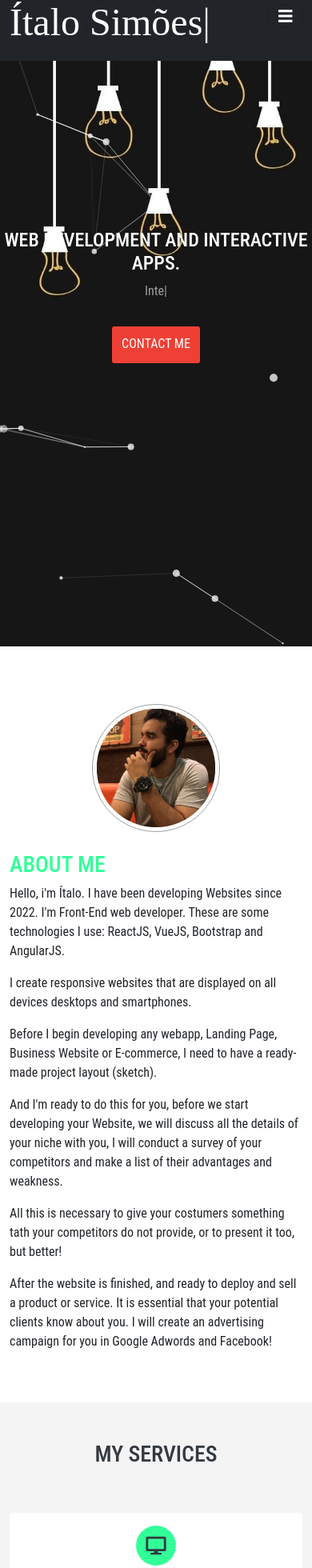
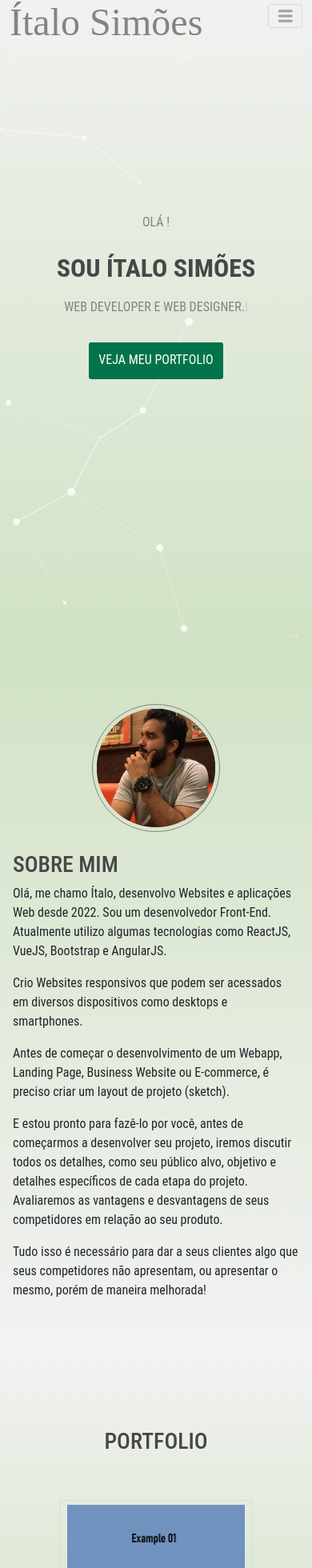
Before and after one commit to itsimoes/portfolio, a React (Create React App) app: page / in a window 390 px wide. Shown: the part 36-1996 px from the top of the page at 80% size. Built offline with nearby package versions, Linux system fonts and the light colour scheme.

Commit message:
update fevereiro!

```diff
--- a/src/App.css
+++ b/src/App.css
@@ -39,14 +39,19 @@
 
 @import url('https://fonts.googleapis.com/css2?family=Comforter+Brush&family=Roboto+Condensed:wght@300&display=swap');
 
+
 :root {
   --primary-white: #ffffff;
-  --primary-grey: #A0A0A0;
-  --primary-light-grey: #f4f4f4;
+  --primary-grey: #818581;
+  --primary-light-grey: #dddddd;
   --primary-black: rgba(255, 255, 255, 0);
   --primary-transparent-black: rgba(0, 0, 0, 0.8);
-  --primary-dark: rgb(52, 58, 64);
-  --primary-green: #33FF99;
+  --primary-dark: rgb(71, 71, 71);
+  --primary-green:#D1E2C4;
+  /* --primary-green:#51A68E; */
+  /* --primary-light-green: #EBEBE8; */
+  --primary-light-green: #F2F2F2;
+  --primary-dark-green: #02734A;
   --primary-red: #ef4035;
   --primary-hover-red: #ff0000;
 }
@@ -57,6 +62,10 @@ body {
 
 
 /************************* MENU LINKS *************************/
+
+.navbar {
+  backdrop-filter: blur(0.5rem);
+}
 
 nav {
   z-index: 2;
@@ -73,7 +82,7 @@ nav ul li {
 }
 
 .navbar-nav > li > a {
-  color: var(--primary-white) !important;
+  color: var(--primary-grey) !important;
   margin-right: 0.75rem;
   margin-left: 0.75rem;
   border-top: 0.1875rem solid var(--primary-black);
@@ -88,21 +97,47 @@ nav ul li {
 /* active link color */
 
 .navbar-nav > li > a.active, .navbar-nav > li > a:focus {
-  border-top: 0.1875rem solid var(--primary-green);
+  border-top: 0.1875rem solid var(--primary-dark-green);
 }
 
 .navbar-nav > li > a:hover {
-  border-top: 0.1875rem solid var(--primary-green);
+  border-top: 0.1875rem solid var(--primary-grey);
+}
+
+/*------------- MEDIA ----------------*/
+
+@media(max-width: 991px) {
+  .navbar-nav > li > a {
+    text-align: center;
+  }
+
+  .navbar-nav > li > a.active, .navbar-nav > li > a:focus {
+    background: var(--primary-dark-green);
+    text-align: center;
+    color: var(--primary-light-green) !important;
+  }
+
+  .navbar-nav > li > a:hover {
+    color: var(--primary-light-green) !important;
+    background: var(--primary-dark-green);
+    border-top: 0.1875rem solid var(--primary-dark-green);
+    text-align: center;
+  }
 }
 
 /*************************** HEADER ***************************/
 
 .header-wraper {
   position: relative;
-  background: url(img/background.jpg) no-repeat;
+  background-image: linear-gradient( var(--primary-light-green), var(--primary-green));
   background-size: cover;
-  background-position: right; /* 'center' is prefered */
+  background-position: center; /* 'center' is prefered */
   height: 100vh;
+}
+
+.header-text {
+  text-transform: uppercase;
+  color: var(--primary-grey);
 }
 
 .main-info {
@@ -120,15 +155,18 @@ nav ul li {
 }
 
 .main-info h1 {
-  color: var(--primary-white);
+  color: var(--primary-dark);
   text-transform: uppercase;
+  font-size: 4rem;
+  padding: 10px;
+  font-weight: bold;
 }
 
-/*************************** @MEDIA PROPERTIES ***************************/
+/*------------- MEDIA ----------------*/
 
 @media(max-width: 768px) {
   .main-info h1 {
-    font-size: 1.5rem !important;
+    font-size: 2rem !important;
   }
 }
 
@@ -141,7 +179,7 @@ nav ul li {
 
 .typed-logo {
   font-size: 3rem;
-  color: var(--primary-white);
+  color: var(--primary-grey);
   font-family: 'Comforter Brush', cursive;
   position: relative;
   top: 20px;
@@ -156,12 +194,13 @@ nav ul li {
   color: var(--primary-white);
   margin: 2rem;
   text-decoration: none;
-  background-color: var(--primary-red);
+  background-color: var(--primary-dark-green);
 }
 
 .btn-main-offer:hover {
+
   text-decoration: none;
-  background-color: var(--primary-hover-red);
+  background-color: var(--primary-grey);
   color: var(--primary-white);
 }
 
@@ -189,6 +228,11 @@ nav ul li {
   /* until here 8*/
 }
 
+#about {
+  background-image: linear-gradient(var(--primary-green), var(--primary-light-green));
+  padding: 15rem;
+}
+
 .profile-img {
   width: 16rem;
   border-radius: 50%;
@@ -198,12 +242,18 @@ nav ul li {
 
 
 .about-heading {
-  color: var(--primary-green);
+  color: var(--primary-dark);
   text-transform: uppercase;
 }
+
+/*------------- MEDIA ----------------*/
+
 @media(max-width: 468px) {
   .profile-img {
     width: 10rem;
+  }
+  #about {
+    padding: 1rem;
   }
 
 }
@@ -213,7 +263,7 @@ nav ul li {
 .services {
   text-align: center;
   padding-bottom: 2rem;
-  background: var(--primary-light-grey);
+  background-image: linear-gradient( var(--primary-green), var(--primary-light-green));
 }
 
 .services h1 {
@@ -223,7 +273,7 @@ nav ul li {
 .services .circle {
   position: relative;
   margin: 0.375rem auto;
-  background: var(--primary-green);
+  background: var(--primary-dark-green);
   border-radius: 50%;
   width: 3.125rem;
   height: 3.125rem;
@@ -231,7 +281,7 @@ nav ul li {
 
 .services .icon {
   font-size: 1.4rem;
-  color: var(--primary-dark);
+  color: var(--primary-light-green);
   position: absolute;
   top: 50%;
   left: 50%;
@@ -240,32 +290,36 @@ nav ul li {
 
 .services .box {
   height: 16rem;
-  border-bottom: 0.3125rem solid var(--primary-green);
+  border-bottom: 0.3125rem solid var(--primary-dark-green);
   padding: 0.625rem;
   margin-bottom: 1.875rem;
-  background: var(--primary-white);
+  background: var(--primary-green);
   border-radius: 5px;
 }
 
 .services .box:hover {
-  background: var(--primary-green);
-  border-bottom: 0.3125rem solid var(--primary-dark);
+  background: var(--primary-dark-green);
+  border-bottom: 0.3125rem solid var(--primary-green);
 }
 
 .services .box:hover .icon {
-  color: var(--primary-white);
+  color: var(--primary-dark-green);
 }
 
 .services .box:hover .circle {
-  background: var(--primary-dark);
+  background: var(--primary-green);
 }
 .services .box:hover p {
-  color: var(--primary-dark);
+  color: var(--primary-white);
+}
+.services .box:hover h3 {
+  color: var(--primary-white);
 }
 
 /*************************** EXPERIENCE ***************************/
 .experience {
   padding: 0.7rem;
+  background-image: linear-gradient(var(--primary-light-green), var(--primary-green));
 }
 
 .experience-wrapper {
@@ -276,7 +330,7 @@ nav ul li {
 
 .experience h1 {
   text-transform: uppercase;
-  color: var(--primary-green);
+  color: var(--primary-dark);
 }
 
 .experience-wrapper::before {
@@ -310,7 +364,7 @@ nav ul li {
   height: 1rem;
   border-radius: 50%;
   border: 0.3125rem solid var(--primary-dark);
-  background: var(--primary-green);
+  background: var(--primary-dark-green);
   margin-top: 0.625rem;
   z-index: 3;
 }
@@ -318,7 +372,7 @@ nav ul li {
 .timeline-content {
   width: 95%;
   padding: 0 0.9375rem;
-  color: var(--primary-grey);
+  color: var(--primary-dark);
   direction: ltr;
 }
 .timeline-content h3 {
@@ -352,7 +406,7 @@ nav ul li {
 /*************************** PORTFOLIO ***************************/
 
 .portfolio-wrapper {
-  background: var(--primary-light-grey);
+  background-image: linear-gradient( var(--primary-light-green), var(--primary-green));
   padding: 3rem 0;
 }
 
@@ -458,7 +512,8 @@ nav ul li {
 /*************************** TESTIMONIALS ***************************/
 
 .testimonials {
-  background-image: url(img/testimonials-bg.jpg) ;
+  /* background-image: url(img/testimonials-bg.jpg) ; */
+  background-image: linear-gradient(var(--primary-light-green), var(--primary-green));
   background-size: cover;
   background-color: var(--primary-black);
   text-align: center;
@@ -468,7 +523,7 @@ nav ul li {
 }
 
 .testimonials h1 {
-  color: var(--primary-green);
+  color: var(--primary-dark);
   padding: 3rem 0;
   text-transform: uppercase;
 }
@@ -521,7 +576,7 @@ nav ul li {
 /*************************** CONTACTS ***************************/
 
 .contacts {
-  background: var(--primary-light-grey);
+  background-image: linear-gradient(var(--primary-green), var(--primary-light-green));
   padding: 3rem 0;
 }
 
@@ -567,7 +622,11 @@ nav ul li {
 }
 .contact-btn {
   margin: 1rem 0 0 0;
-  width: 100%;
+  width: 30% !important;
+  position: relative;
+  top: 50%;
+  left: 50%;
+  transform: translate(-50%, 50%);
 }
 
 .line {
@@ -618,26 +677,37 @@ textarea.form-control {
   .contacts p {
     padding: 0 0.4 rem;
   }
+  .contact-btn {
+    margin: 1rem 0 0 0;
+    width: 96% !important;
+  }
 }
 
 /*************************** FOOTER ***************************/
 
 .footer {
-  color: var(--primary-grey);
+  background: var(--primary-light-green);
+  color: var(--primary-dark);
   padding: 3rem;
 }
 
 .footer a {
   text-decoration: none;
-  color: var(--primary-grey);
+  color: var(--primary-dark);
 }
 
 .footer a:hover {
   text-decoration: none;
-  color: var(--primary-green);
+  color: var(--primary-dark-green);
   cursor: pointer;
 }
 
 .footer p {
   margin-bottom: 0;
 }
+
+@media(max-width: 991px) {
+  .footer-icons {
+    padding-top: 2rem;
+  }
+}
--- a/src/App.js
+++ b/src/App.js
@@ -19,9 +19,9 @@ function App() {
       <Navbar />
       <Header />
       <AboutMe />
+      <Portfolio />
       <Services />
-      <Experience />
-      <Portfolio />
+      {/* <Experience /> */}
       <Testimonials />
       <Contacts />
       <Footer />
--- a/src/components/AboutMe.js
+++ b/src/components/AboutMe.js
@@ -3,32 +3,39 @@ import author from "../img/avatar.png";
 
 const AboutMe = () => {
   return (
-        <div id="about" className="container py-5">
+    <div id="about" className="container-fluid py-5">
       <div className="row">
         <div className="col-lg-6 col-xm-12">
           <div className="photo-wrap mb-5">
-                        <img className="profile-img" src={ author } alt="author..." />
+            <img className="profile-img" src={author} alt="author..." />
           </div>
         </div>
         <div className="col-lg-6 col-xm-12">
-                    <h1 className="about-heading">about me</h1>
+          <h1 className="about-heading">Sobre mim</h1>
           <p>
-                        Hello, i'm Ítalo. I have been developing Websites since 2022. I'm Front-End web developer. These are some technologies I use: ReactJS, VueJS, Bootstrap and AngularJS.
+            Olá, me chamo Ítalo, desenvolvo Websites e aplicações Web desde
+            2022. Sou um desenvolvedor Front-End. Atualmente utilizo algumas
+            tecnologias como ReactJS, VueJS, Bootstrap e AngularJS.
           </p>
           <p>
-                        I create responsive websites that are displayed on all devices desktops and smartphones.
+            Crio Websites responsivos que podem ser acessados em diversos
+            dispositivos como desktops e smartphones.
           </p>
           <p>
-                        Before I begin developing any webapp, Landing Page, Business Website or E-commerce, I need to have a ready-made project layout (sketch).
+            Antes de começar o desenvolvimento de um Webapp, Landing Page,
+            Business Website ou E-commerce, é preciso criar um layout de projeto
+            (sketch).
           </p>
           <p>
-                        And I'm ready to do this for you, before we start developing your Website, we will discuss all the details of your niche with you, I will conduct a survey of your competitors and make a list of their advantages and weakness.
+            E estou pronto para fazê-lo por você, antes de começarmos a
+            desenvolver seu projeto, iremos discutir todos os detalhes, como seu
+            público alvo, objetivo e detalhes específicos de cada etapa do
+            projeto. Avaliaremos as vantagens e desvantagens de seus
+            competidores em relação ao seu produto.
           </p>
           <p>
-                        All this is necessary to give your costumers something tath your competitors do not provide, or to present it too, but better!
-                        </p>
-                        <p>
-                        After the website is finished, and ready to deploy and sell a product or service. It is essential that your potential clients know about you. I will create an advertising campaign for you in Google Adwords and Facebook!
+            Tudo isso é necessário para dar a seus clientes algo que seus
+            competidores não apresentam, ou apresentar o mesmo, porém de maneira melhorada!
           </p>
         </div>
       </div>
--- a/src/components/Contacts.js
+++ b/src/components/Contacts.js
@@ -43,10 +43,10 @@ const Contacts = () => {
   return (
     <div id="contacts" className="contacts">
       <div className="text-center">
-        <h1>Contact me</h1>
+        <h1>Contato</h1>
         <p>
-          Plase fill out the form and describe your project and I'll contact you
-          as soon as possible.
+          Por favor, preencha o formulário baixo e descreva seu projeto para que
+          eu possa lhe contactar o mais rápido possível.
         </p>
         <span className="success-message">{successMessage}</span>
       </div>
@@ -59,15 +59,15 @@ const Contacts = () => {
                 <input
                   type="text"
                   className="form-control"
-                  placeholder="Name"
+                  placeholder="Nome"
                   name="name"
                   aria-invalid={errors.name ? "true" : "false"}
                   {...register("name", {
-                    required: "Please enter your name.",
+                    required: "Por favor, preencha seu nome.",
                     maxLength: {
                       value: 30,
                       message:
-                        "Please enter a name with less than 30 characters.",
+                        "Por favor, preencha ccom um nome com menos de 30 caracteres.",
                     },
                   })}
                 />
@@ -81,11 +81,11 @@ const Contacts = () => {
                 <input
                   type="number"
                   className="form-control"
-                  placeholder="Phone Number"
+                  placeholder="Telefone"
                   name="phone"
                   aria-invalid={errors.phone ? "true" : "false"}
                   {...register("phone", {
-                    required: "Please add your phone number.",
+                    required: "Por favor, adicione seu número de telefone.",
                   })}
                 />
                 <div className="line"></div>
@@ -102,10 +102,10 @@ const Contacts = () => {
                   name="email"
                   aria-invalid={errors.email ? "true" : "false"}
                   {...register("email", {
-                    required: "Please add your email.",
+                    required: "Por favor, adicione seu email.",
                     pattern: {
                       value: /^[A-Z0-9._%+-]+@[A-Z0-9.-]+\.[A-Z]{2,}$/i,
-                      message: "Invalid Email!"
+                      message: "Email inválido!",
                     },
                   })}
                 />
@@ -119,10 +119,10 @@ const Contacts = () => {
                 <input
                   type="text"
                   className="form-control"
-                  placeholder="Subject"
-                  name="subject"
+                  placeholder="Assunto"
+                  name="Assunto"
                   {...register("subject", {
-                    required: "OOPS, you forget to add the subject.",
+                    required: "OOPS, você esqueceu de adicionar o assunto!",
                   })}
                 />
                 <div className="line"></div>
@@ -137,10 +137,10 @@ const Contacts = () => {
                 <textarea
                   type="text"
                   className="form-control"
-                  placeholder="Description"
+                  placeholder="Descrição"
                   name="description"
                   {...register("description", {
-                    required: "Please, describe shortly your project needs....",
+                    required: "Por favor, descreva brevemente seu projeto...",
                   })}
                 ></textarea>
                 <div className="line"></div>
@@ -148,10 +148,10 @@ const Contacts = () => {
               <span className="error-message">
                 {errors.description && errors.description.message}
               </span>
-              <button className="btn-main-offer contact-btn" type="submit">
-                contact me
-              </button>
             </div>
+            <button className="btn-main-offer contact-btn" type="submit">
+              Enviar formulário
+            </button>
           </div>
         </form>
       </div>
--- a/src/components/Experience.js
+++ b/src/components/Experience.js
@@ -4,7 +4,7 @@ const Experience = () => {
   return (
     <div id="experience" className="experience">
       <div className="d-flex justify-content-center my-5">
-        <h1>my experience</h1>
+        <h1>Experiência</h1>
       </div>
       <div className="container experience-wrapper">
         <div className="timeline-block timeline-block-right">
--- a/src/components/Footer.js
+++ b/src/components/Footer.js
@@ -13,17 +13,17 @@ import {
 
 const Footer = () => {
   return (
-    <div className="footer bg-dark">
+    <div className="footer">
       <div className="container">
         <div className="row">
           <div className="col-lg-4 col md-6 col-sm-6">
             <div className="d-flex">
-              <p>city&nbsp;</p>
+              <p>cidade&nbsp;</p>
               <a
-                href="https://www.google.com/maps/d/embed?mid=1XH_bAZUfA2ykSenaRYg8GRbDWwA&ehbc=2E312F"
+                href="https://goo.gl/maps/3Qd33CANHZbJfGPy5"
                 target="_blank"
               >
-                São Luís, MA
+                Urbano Santos, MA
               </a>
             </div>
             <div className="d-flex">
@@ -41,16 +41,16 @@ const Footer = () => {
                 </Link>
                 <br />
                 <Link className="footer-nav" smooth={true} to="about" offset={-110} href="#">
-                  About me
+                  Sobre mim
                 </Link>
                 <br />
                 <Link className="footer-nav" smooth={true} to="services" offset={-110} href="#">
-                  My Services
+                  Serviços
                 </Link>
               </div>
               <div className="col">
                 <Link className="footer-nav" smooth={true} to="experience" offset={-110} href="#">
-                  My Experience
+                  Experiência
                 </Link>
                 <br />
                 <Link className="footer-nav" smooth={true} to="portfolio" offset={-110} href="#">
@@ -58,13 +58,13 @@ const Footer = () => {
                 </Link>
                 <br />
                 <Link className="footer-nav" smooth={true} to="contacts" offset={-110} href="#">
-                  Contacts
+                  Contato
                 </Link>
               </div>
             </div>
           </div>
           <div className="col-lg-5 col-md-5 col-sm-6 align-items-center">
-            <div className="d-flex justify-content-center">
+            <div className="footer-icons d-flex justify-content-center">
               <FacebookShareButton
                 url={"#"}
                 quote={"Front-End Developer"}
@@ -94,7 +94,7 @@ const Footer = () => {
                   <LinkedinIcon className="mx-3" size={36} borderRadius={10} />
               </LinkedinShareButton>
             </div>
-            <p className="pt-3 text-center">
+            <p className="footer-icons pt-3 text-center">
                 Copyright&copy;
                 {new Date().getFullYear()}&nbsp;Ítalo Simões | All Rights Reserved
             </p>
--- a/src/components/Header.js
+++ b/src/components/Header.js
@@ -1,18 +1,19 @@
 import React from "react";
 import Typed from "react-typed";
+import { Link } from "react-scroll";
 
 const Header = () => {
   return (
-    <div id="home" className="header-wraper">
+    <div id="home" className="header-wraper" >
       <div className="main-info">
-        <h1>web development and interactive apps.</h1>
+        <p className="header-text">Olá !</p>
+        <h1>Sou Ítalo Simões</h1>
         <Typed
-            className="typed-text"
-            strings={["Web design", "Web development", "Interactive Apps."]}
+            className="typed-text header-text"
+            strings={[" Web developer e Web designer."]}
             typeSpeed={40}
-            loop
         />
-        <a href="#" className="btn-main-offer">contact me</a>
+        <Link className="btn-main-offer" smooth={true} to="portfolio"  offset={-110 } href="#">Veja meu Portfolio</Link>
       </div>
     </div>
   );
--- a/src/components/Navbar.js
+++ b/src/components/Navbar.js
@@ -6,7 +6,7 @@ import { Link } from "react-scroll";
 
 const Navbar = () => {
   return (
-    <nav className="navbar navbar-expand-lg navbar-light bg-dark fixed-top">
+    <nav className="navbar navbar-expand-lg navbar-light fixed-top">
       <div className="container">
         <a className="navbar-brand" >
           <Typed
@@ -24,7 +24,7 @@ const Navbar = () => {
           aria-expanded="false"
           aria-label="Toggle navigation"
         >
-          <FontAwesomeIcon icon={faBars} style={{ color: "#ffffff" }} />
+          <FontAwesomeIcon icon={faBars} style={{ color: "#A0A0A0" }} />
         </button>
 
         <div className="collapse navbar-collapse" id="navbarSupportedContent">
@@ -36,17 +36,7 @@ const Navbar = () => {
             </li>
             <li className="nav-item">
               <Link className="nav-link" smooth={true} to="about" offset={-110} href="#" >
-                About Me
-              </Link>
-            </li>
-            <li className="nav-item">
-              <Link className="nav-link" smooth={true} to="services" offset={-110} href="#" >
-                My Services
-              </Link>
-            </li>
-            <li className="nav-item">
-              <Link className="nav-link" smooth={true} to="experience" offset={-110} href="#" >
-                My Experience
+                Sobre mim
               </Link>
             </li>
             <li className="nav-item">
@@ -55,8 +45,18 @@ const Navbar = () => {
               </Link>
             </li>
             <li className="nav-item">
+              <Link className="nav-link" smooth={true} to="services" offset={-110} href="#" >
+                Serviços
+              </Link>
+            </li>
+            {/* <li className="nav-item">
+              <Link className="nav-link" smooth={true} to="experience" offset={-110} href="#" >
+                Experiência
+              </Link>
+            </li> */}
+            <li className="nav-item">
               <Link className="nav-link" smooth={true} to="contacts" offset={-110} href="#" >
-                Contact
+                Contato
               </Link>
             </li>
           </ul>
--- a/src/components/Services.js
+++ b/src/components/Services.js
@@ -6,7 +6,7 @@ import { faDesktop, faFileCode } from "@fortawesome/free-solid-svg-icons";
 const Services = () => {
   return (
     <div id="services" className="services">
-      <h1 className="py-5">my services</h1>
+      <h1 className="py-5">serviços</h1>
       <div className="container">
         <div className="row">
           <div className="col-lg-3 col-md-6 col-sm-6">
@@ -16,8 +16,7 @@ const Services = () => {
               </div>
               <h3>Web Design</h3>
               <p>
-                I approach each project individually and always focus on the
-                result.
+                Projetos elaborados individualmente e com foco sempre nos resultados.
               </p>
             </div>
           </div>
@@ -28,7 +27,7 @@ const Services = () => {
                 <FontAwesomeIcon className="icon" icon={faFileCode} size="2x" />
               </div>
               <h3>Web Development</h3>
-              <p>You Website will be build with all new proven technologies.</p>
+              <p>Seu Website será desenvolvido utilizando as tecnologias mais recentes.</p>
             </div>
           </div>
           {/* - */}
@@ -39,8 +38,7 @@ const Services = () => {
               </div>
               <h3>Facebook Ads SSM</h3>
               <p>
-                Your potential clients will see your services or product on
-                Facebook.
+                Seus clientes em potencial irão ver seu produto no facebook.
               </p>
             </div>
           </div>
@@ -52,8 +50,7 @@ const Services = () => {
               </div>
               <h3>Google Ads</h3>
               <p>
-                Your services or product will appear at the top of the Google
-                Search.
+                Seus produtos ou serviços irão aparecer no topo do buscador da Google.
               </p>
             </div>
           </div>
--- a/src/components/Testimonials.js
+++ b/src/components/Testimonials.js
@@ -4,7 +4,7 @@ import TestimonialsCarousel from "./TestimonialsCarousel";
 const Testimonials = () => {
   return (
       <div id="testimonials" className="testimonials">
-          <h1>my happy clients</h1>
+          <h1>meus clientes</h1>
           <div className="container">
               <div className="testimonials-content">
                 <TestimonialsCarousel />
```
Lines whose indentation alone changed are shown as unchanged.
